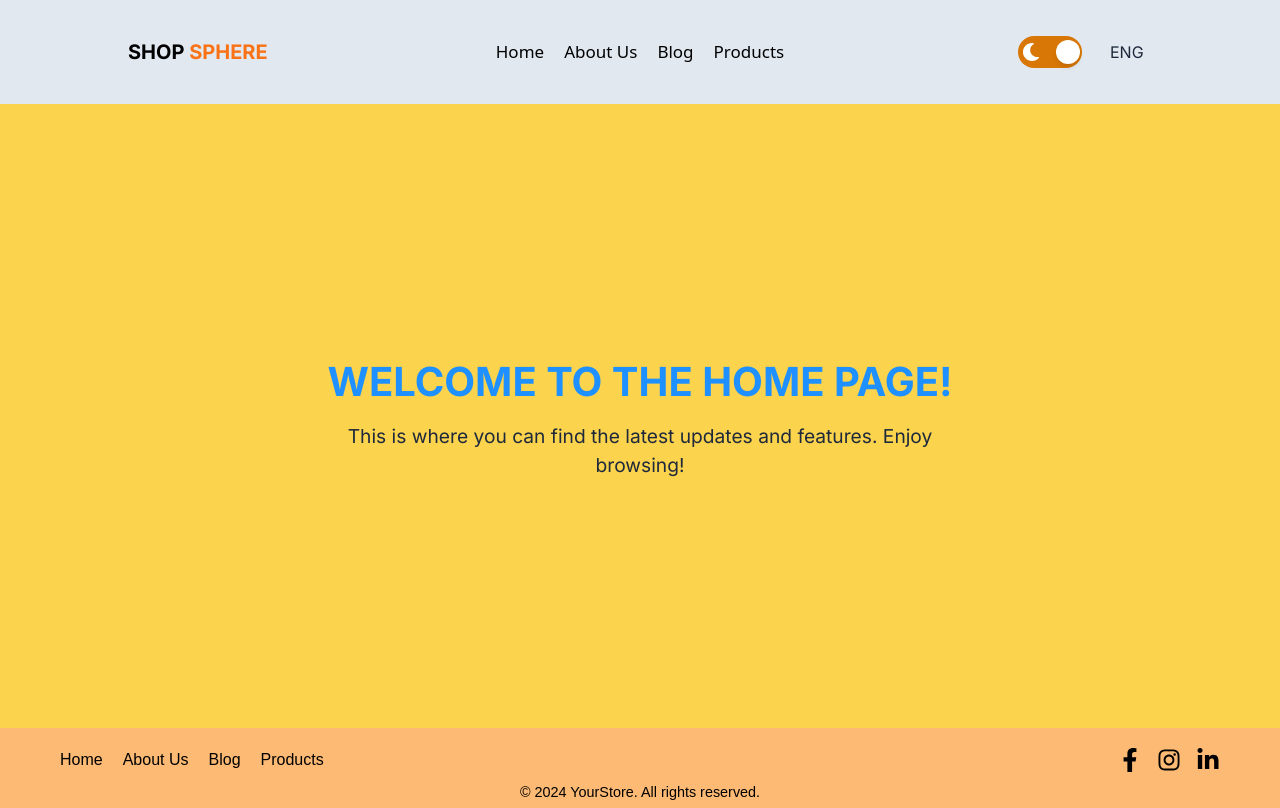
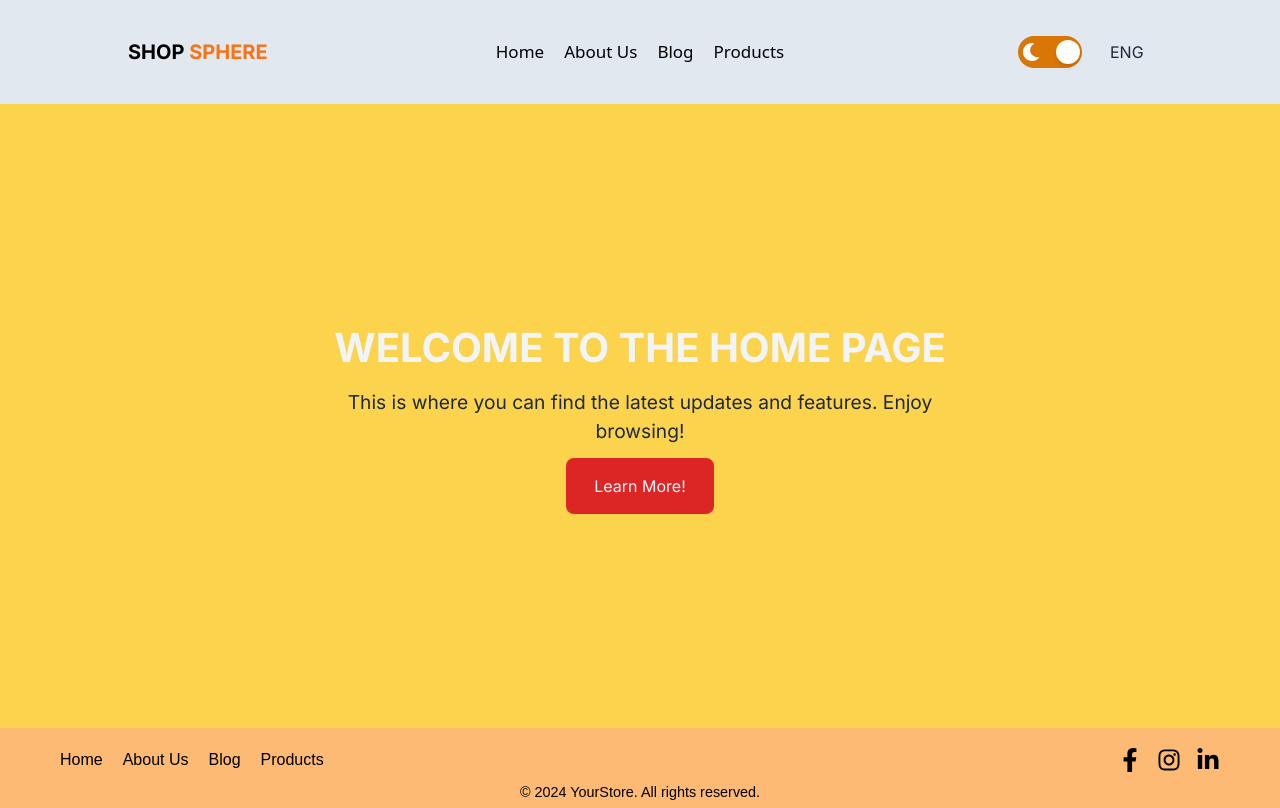
Before and after one commit to DTarkh/tbc-next.js, a Next.js app: page /en/home in a window 1280 px wide. Built offline with nearby package versions, Linux system fonts and the light colour scheme; no server answers; sample sign-in values are in the browser's storage.

Commit message:
add translated home bage and reusable button

```diff
--- a/app/[locale]/(dashboard)/home/HomePage.css
+++ b/app/[locale]/(dashboard)/home/HomePage.css
@@ -15,7 +15,6 @@
 .home-title {
   font-size: 2.5em;
   margin-bottom: 10px;
-  color: #1e90ff;
   font-weight: 700;
 }
 
--- a/app/[locale]/(dashboard)/home/page.jsx
+++ b/app/[locale]/(dashboard)/home/page.jsx
@@ -1,11 +1,15 @@
 
 import "./HomePage.css";
+import {useTranslations} from 'next-intl';
+import Button from "../../Components/Button"
 
 const HomePage = () => {
+  const t = useTranslations('HomePage');
   return (
     <>
-      <h1 className="home-title">WELCOME TO THE HOME PAGE!</h1>
-      <p className="home-description text-center text-slate-800 dark:text-zinc-200">This is where you can find the latest updates and features. Enjoy browsing!</p>
+      <h1 className="home-title text-slate-100">{t('title')}</h1>
+      <p className="home-description text-center text-slate-800 dark:text-slate-100 mb-3">{t('description')}</p>
+      <Button href="/about" name={t('button')}/>
     </>
   );
 };
--- /dev/null
+++ b/app/[locale]/Components/Button.jsx
@@ -0,0 +1,15 @@
+import { Link } from '@/i18n/routing';
+
+
+const Button = ({ href, name }) => {
+
+  return (
+
+    <button className="inline-block px-7 py-4 text-slate-100 bg-red-600 hover:bg-cyan-600 transition-colors rounded-lg">
+    <Link href={href}>{name}</Link>
+    </button>
+
+  );
+};
+
+export default Button;
--- a/app/[locale]/Components/Navigation/Navbar.css
+++ b/app/[locale]/Components/Navigation/Navbar.css
@@ -27,7 +27,7 @@ ul {
 }
 .nav-link:hover{
   color: #0077b5;
-  transition: color 0s;
+  transition: color 0.2s;
 }
 
 
--- a/app/globals.css
+++ b/app/globals.css
@@ -4,7 +4,7 @@
 
 
 
-*  {
+/* *  {
 @apply transition-colors duration-300;
 
-}
+} */
--- a/messages/en.json
+++ b/messages/en.json
@@ -2,6 +2,12 @@
   "AboutPage": {
     "title": "ABOUT US"
   },
+  "HomePage": {
+    "title": "WELCOME TO THE HOME PAGE",
+    "description": "This is where you can find the latest updates and features. Enjoy browsing!",
+    "button": "Learn More!"
+  },
+
 
   "Navigation": {
     "home": "Home",
--- a/messages/ka.json
+++ b/messages/ka.json
@@ -1,6 +1,11 @@
 {
   "AboutPage": {
     "title": "ჩვენს შესახებ"
+  },
+  "HomePage": {
+    "title": "მოგესალმებით მთავარ გვერდზე",
+    "description": "აქ შეგიძლიათ იხილოთ უახლესი განახლებები და ფუნქციები. ისიამოვნეთ დათვალიერებით",
+    "button": "გაიგე მეტი!"
   },
 
   "Navigation": {
```
